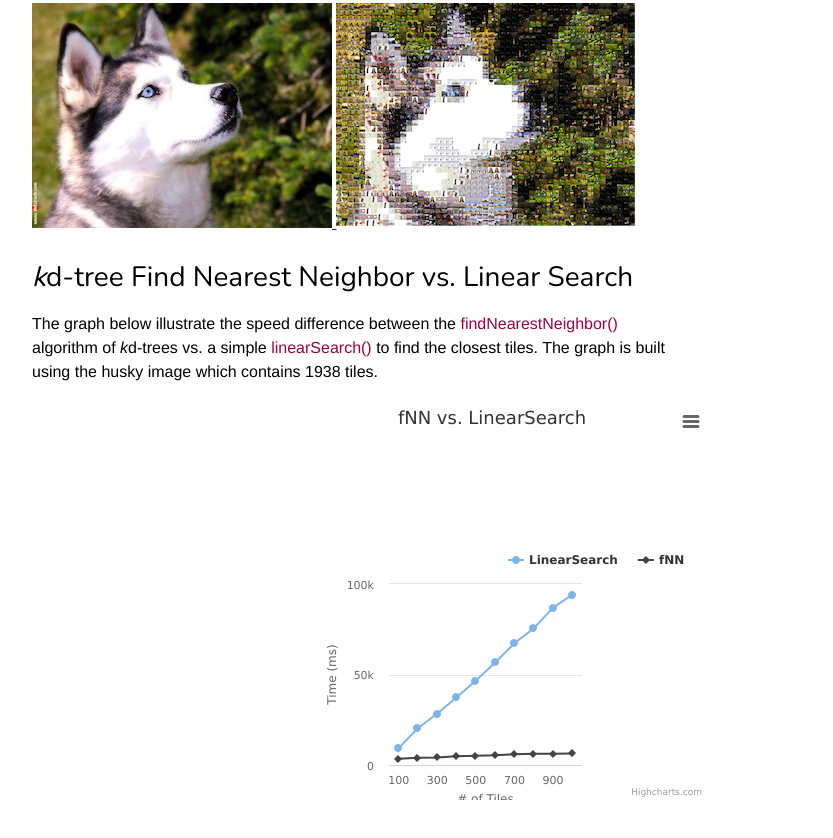
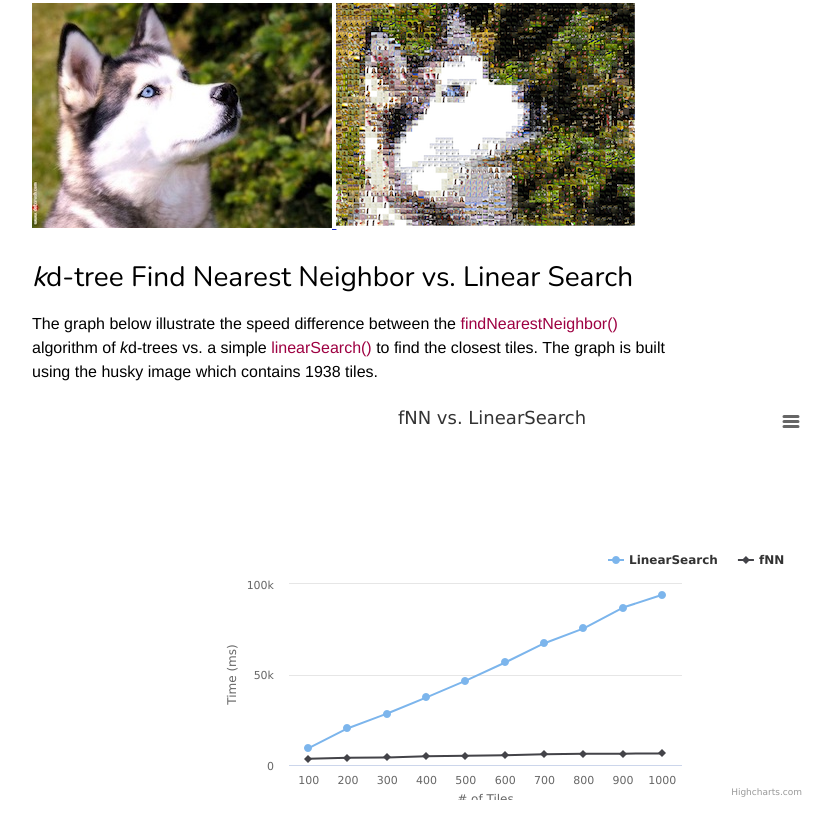
Before and after one commit to jodie8869/mozaic, a plain HTML site: page index.html in a window 1280 px wide. Shown: the part 822-1660 px from the top of the page, without its empty margins (128-961 px from the left). Drawn offline with nearby package versions, Linux system fonts and the light colour scheme.

Commit message:
fixed width

```diff
--- a/index.html
+++ b/index.html
@@ -110,7 +110,7 @@
 			image which contains 1938 tiles.
 		</p>
 		<p>
-			<div id="time-container" style="width: 400px; height: 400px; margin: 0 auto"></div>
+			<div id="time-container" style="width: 600px; height: 400px; margin: 0 auto"></div>
 		</p>
 	</body>
 
```
